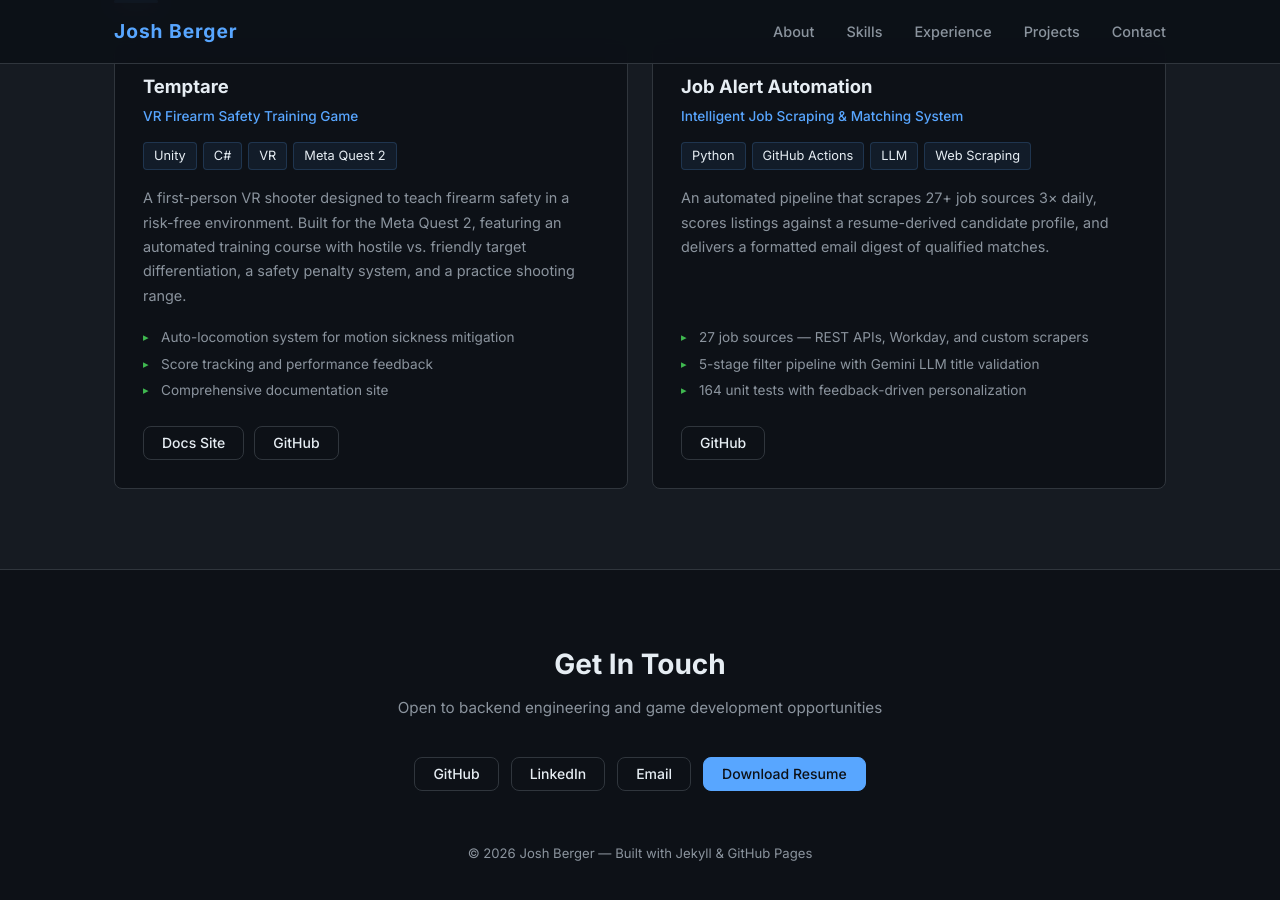
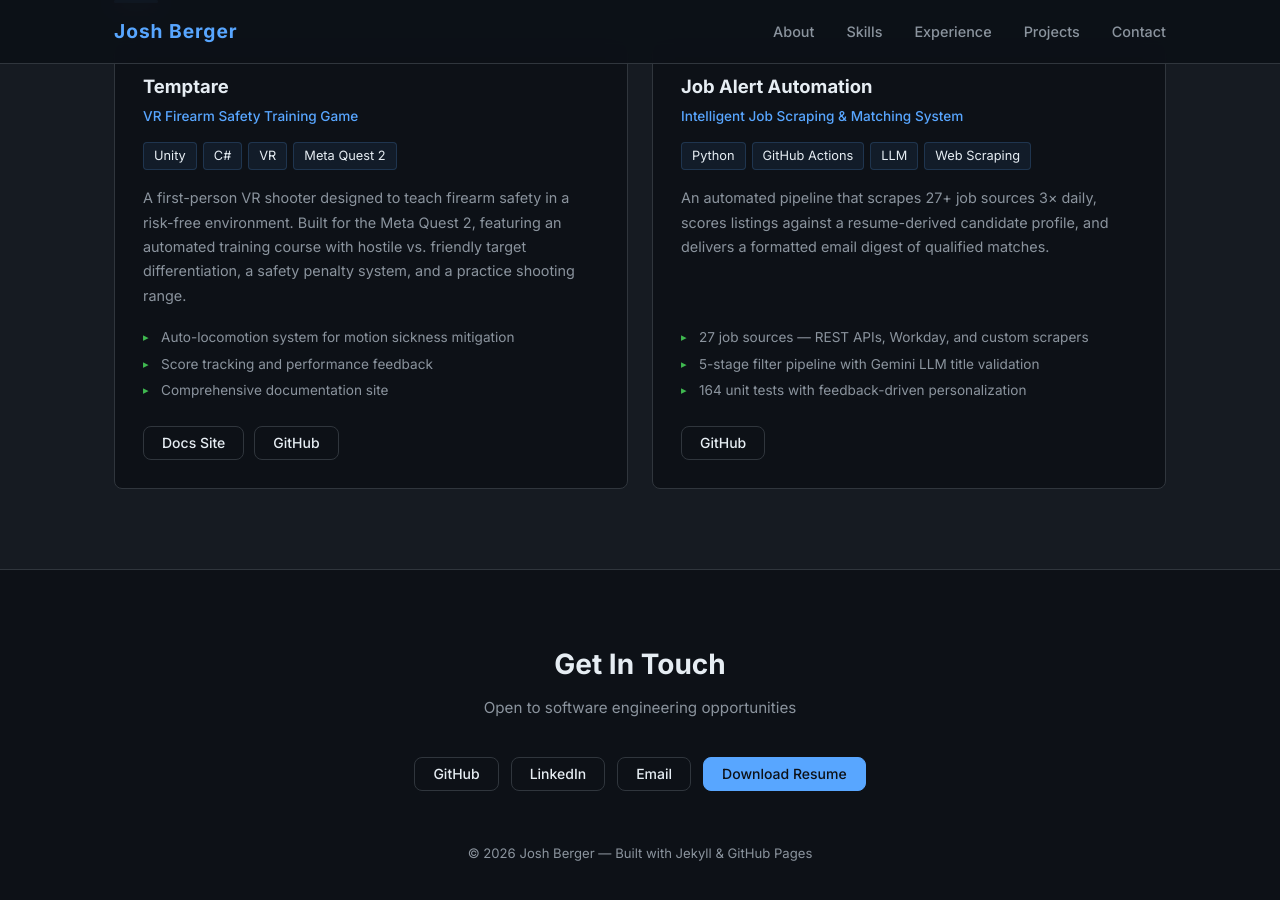
Before and after one commit to joshberger5/joshberger5.github.io, a Jekyll site: the page built from index.md, in a window 1280 px wide and 900 px high, scrolled down 3148 px. Built offline with Jekyll 4.4.1, drawn with Linux system fonts in a browser that asks for light colours.

Commit message:
changed footer to only say I'm open to software engineering roles, not backend and game dev roles in footer.html

```diff
--- a/_includes/footer.html
+++ b/_includes/footer.html
@@ -2,7 +2,7 @@
   <div class="container">
     <div class="footer__inner">
       <h2 class="footer__heading">Get In Touch</h2>
-      <p class="footer__subheading">Open to backend engineering and game development opportunities</p>
+      <p class="footer__subheading">Open to software engineering opportunities</p>
       <div class="footer__links">
         <a href="https://github.com/joshberger5" class="btn btn--outline" target="_blank" rel="noopener noreferrer">GitHub</a>
         <a href="https://linkedin.com/in/joshberger5" class="btn btn--outline" target="_blank" rel="noopener noreferrer">LinkedIn</a>
```
